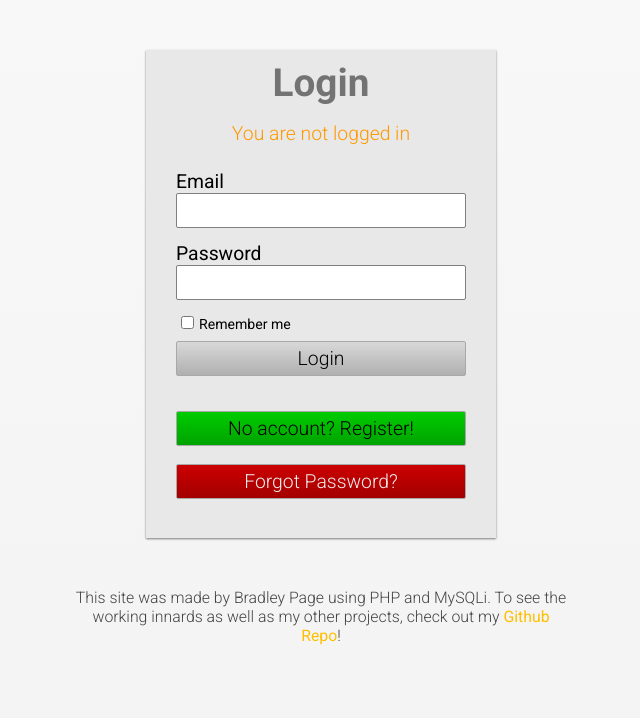
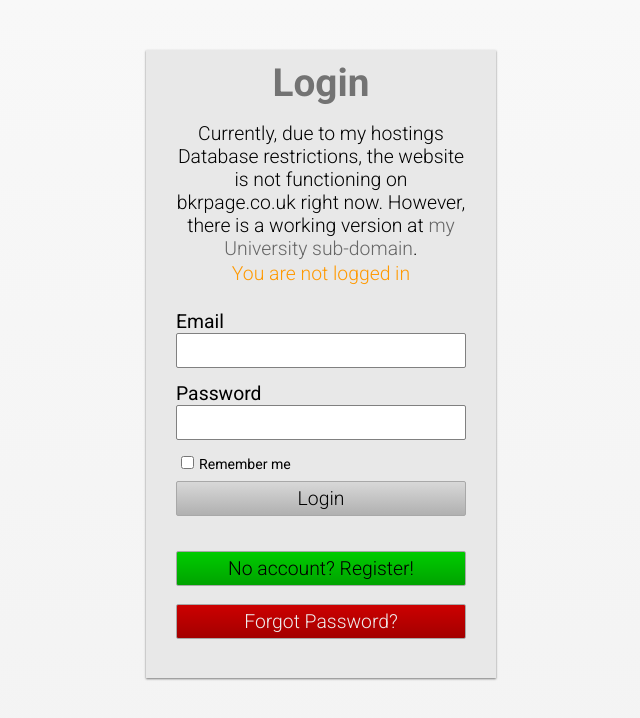
Before and after one commit to bkrpage/PHP-login-project, a PHP site: page /index.php?notLoggedIn=true in a window 1280 px wide. Shown: the top 718 px of the page, without its empty margins (319-959 px from the left). Run offline with PHP 8.4, Linux system fonts and the light colour scheme; data that the repository does not hold is empty.

Commit message:
Added notification
Added notification of the website not working on my domain

```diff
--- a/index.php
+++ b/index.php
@@ -23,6 +23,8 @@
 
 		<h1> Login </h1>
 
+		<p> Currently, due to my hostings Database restrictions, the website is not functioning on bkrpage.co.uk right now. However,
+				there is a working version at <a href="http://student20352.201415.uk">my University sub-domain</a>.</p>
 <?php
 		if ($_GET['successfulReset']){
 
@@ -45,6 +47,8 @@
 		if ($_GET['notLoggedIn']){
 			echo "<p class='warning'>You are not logged in</p>";
 		}
+
+
 
 		if (!empty($_POST)){
 
```
